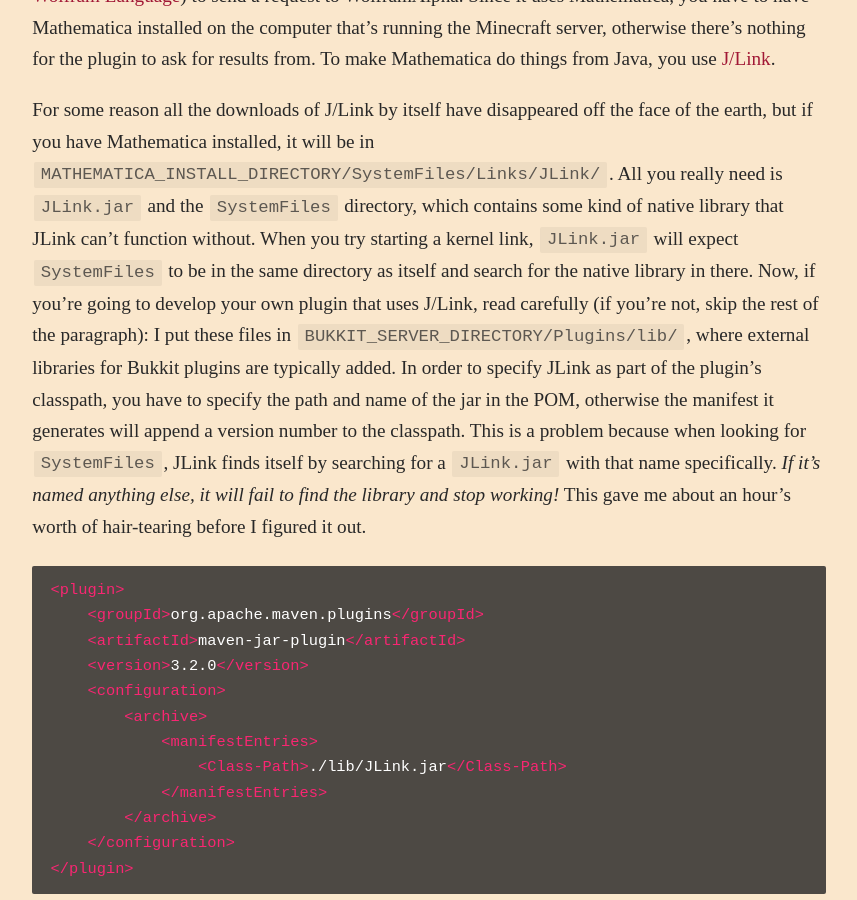
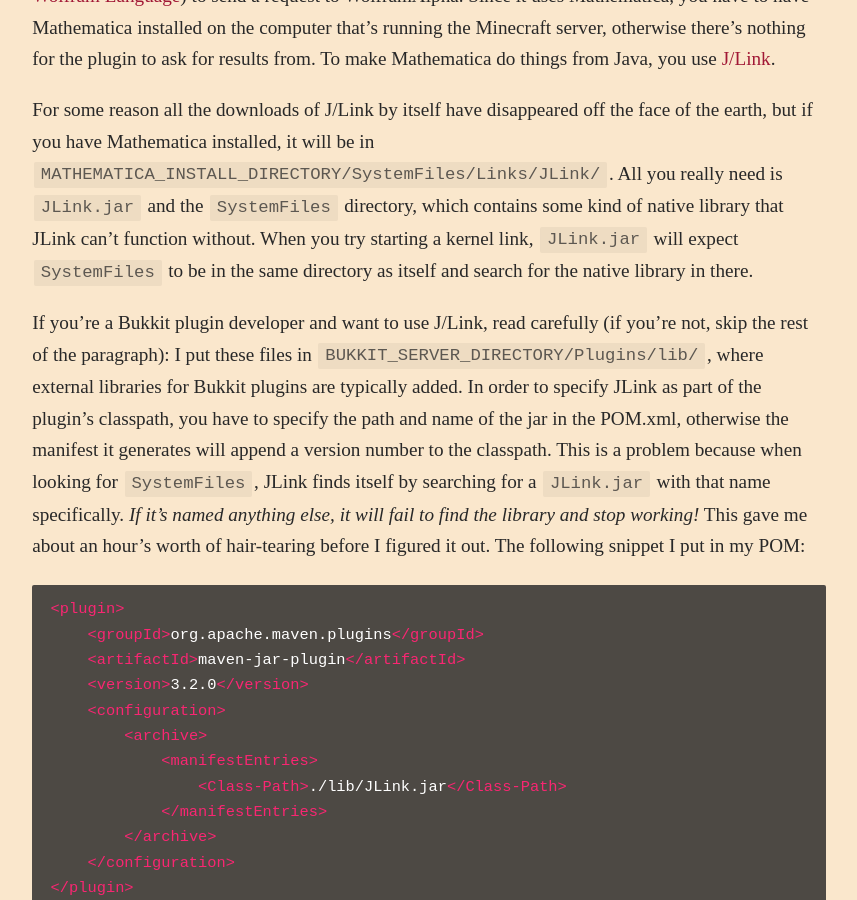
Before and after one commit to fechan/blog, a Jekyll site: the page built from _posts/2020-05-12-Mathematikka-WolframAlpha-in-Minecraft.md, in a window 1280 px wide and 900 px high, scrolled down 1182 px. Shown: the whole window, without its empty margins (211-1068 px from the left). Built offline with Jekyll 4.4.1, drawn with Linux system fonts in a browser that asks for light colours; some web fonts are replaced.

Commit message:
revisions to mathematikka post

````diff
--- a/_posts/2020-05-12-Mathematikka-WolframAlpha-in-Minecraft.md
+++ b/_posts/2020-05-12-Mathematikka-WolframAlpha-in-Minecraft.md
@@ -25,7 +25,9 @@ Now, with the power of the [Mathematikka Bukkit plugin](https://github.com/fecha
 ## How it works
 When the signed book and quill hits the ground, it asks a [Mathematica](https://www.wolfram.com/mathematica/) Kernel (which evaluates [Wolfram Language](https://www.wolfram.com/language/)) to send a request to WolframAlpha. Since it uses Mathematica, you have to have Mathematica installed on the computer that's running the Minecraft server, otherwise there's nothing for the plugin to ask for results from. To make Mathematica do things from Java, you use [J/Link](https://reference.wolfram.com/language/JLink/tutorial/Overview.html).
 
-For some reason all the downloads of J/Link by itself have disappeared off the face of the earth, but if you have Mathematica installed, it will be in `MATHEMATICA_INSTALL_DIRECTORY/SystemFiles/Links/JLink/`. All you really need is `JLink.jar` and the `SystemFiles` directory, which contains some kind of native library that JLink can't function without. When you try starting a kernel link, `JLink.jar` will expect `SystemFiles` to be in the same directory as itself and search for the native library in there. Now, if you're going to develop your own plugin that uses J/Link, read carefully (if you're not, skip the rest of the paragraph): I put these files in `BUKKIT_SERVER_DIRECTORY/Plugins/lib/`, where external libraries for Bukkit plugins are typically added. In order to specify JLink as part of the plugin's classpath, you have to specify the path and name of the jar in the POM, otherwise the manifest it generates will append a version number to the classpath. This is a problem because when looking for `SystemFiles`, JLink finds itself by searching for a `JLink.jar` with that name specifically. *If it's named anything else, it will fail to find the library and stop working!* This gave me about an hour's worth of hair-tearing before I figured it out.
+For some reason all the downloads of J/Link by itself have disappeared off the face of the earth, but if you have Mathematica installed, it will be in `MATHEMATICA_INSTALL_DIRECTORY/SystemFiles/Links/JLink/`. All you really need is `JLink.jar` and the `SystemFiles` directory, which contains some kind of native library that JLink can't function without. When you try starting a kernel link, `JLink.jar` will expect `SystemFiles` to be in the same directory as itself and search for the native library in there.
+
+If you're a Bukkit plugin developer and want to use J/Link, read carefully (if you're not, skip the rest of the paragraph): I put these files in `BUKKIT_SERVER_DIRECTORY/Plugins/lib/`, where external libraries for Bukkit plugins are typically added. In order to specify JLink as part of the plugin's classpath, you have to specify the path and name of the jar in the POM.xml, otherwise the manifest it generates will append a version number to the classpath. This is a problem because when looking for `SystemFiles`, JLink finds itself by searching for a `JLink.jar` with that name specifically. *If it's named anything else, it will fail to find the library and stop working!* This gave me about an hour's worth of hair-tearing before I figured it out. The following snippet I put in my POM:
 
 ```xml
 <plugin>
@@ -73,4 +75,4 @@ Anyways, I perform the J/Link call to Mathematica in an [asynchronous task](http
 ## Conclusion
 Once you've set it up correctly, J/Link makes it really easy to call Mathematica to do whatever you want. You can do much more than just getting WolframAlpha results. For example, Mathematica has support for [3D voxels](https://reference.wolfram.com/language/ref/Raster3D.html), which is perfect for Minecraft. You could import a 3D model, rasterize it, and somehow send some data back to Minecraft so you can construct it.
 
-If you're okay with working with Minecraft Pi, the nerfed (but free!) version of Minecraft meant for Raspberry Pis, Mathematica actually has a module that lets it talk to Minecraft directly *without* J/Link. [Check it out!](https://blog.wolfram.com/2018/07/24/four-minecraft-projects-with-the-wolfram-language/).
+If you're okay with working with Minecraft Pi, the nerfed (but free!) version of Minecraft meant for Raspberry Pis, Mathematica actually has a module that lets it talk to Minecraft directly *without* J/Link. [Check it out!](https://blog.wolfram.com/2018/07/24/four-minecraft-projects-with-the-wolfram-language/)
````
